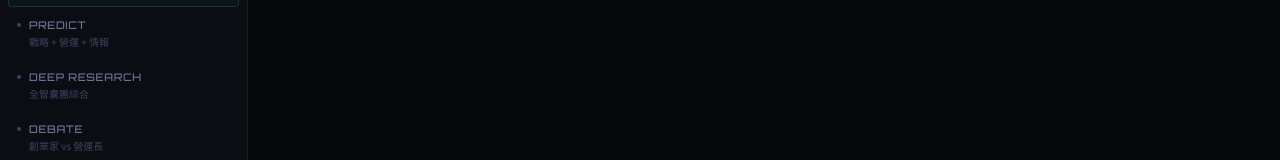
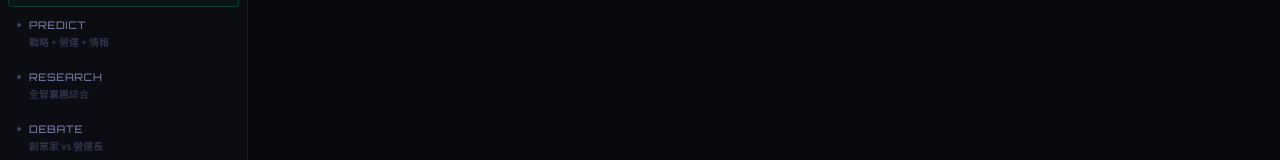
Before and after one commit to kevinyo831-web/sentinel-orchestrator, a Next.js app: page / in a window 1280 px wide. Shown: the part 159-319 px from the top of the page. Built offline with nearby package versions, Linux system fonts and the light colour scheme.

Commit message:
Fix: DEEP RESEARCH → RESEARCH (最終版)

```diff
--- a/pages/index.js
+++ b/pages/index.js
@@ -25,7 +25,7 @@ const P = {
 const MODES = [
   { id:"quick", name:"QUICK", label:"快速", desc:"戰略長 + 營運長", providers:["gemini","nvidia"], enhancer:"nvidia" },
   { id:"predict", name:"PREDICT", label:"預測", desc:"戰略 + 營運 + 情報", providers:["gemini","nvidia","perplexity"], enhancer:"nvidia" },
-  { id:"deep", name:"DEEP RESEARCH", label:"深度研究", desc:"全智囊團綜合", providers:["gemini","grok","perplexity","openai","nvidia","vertex"], enhancer:"nvidia" },
+  { id:"deep", name:"RESEARCH", label:"研究", desc:"全智囊團綜合", providers:["gemini","grok","perplexity","openai","nvidia","vertex"], enhancer:"nvidia" },
   { id:"debate", name:"DEBATE", label:"AI 辯論", desc:"創業家 vs 營運長", providers:["grok","openai","nvidia","gemini","vertex"], enhancer:"vertex",
     teams:{ pro:{l:"PROPOSITION",m:["grok"],r:"openai"}, con:{l:"OPPOSITION",m:["nvidia","gemini"]}, judge:{l:"VERDICT",m:["vertex"]} } },
 ];
```
